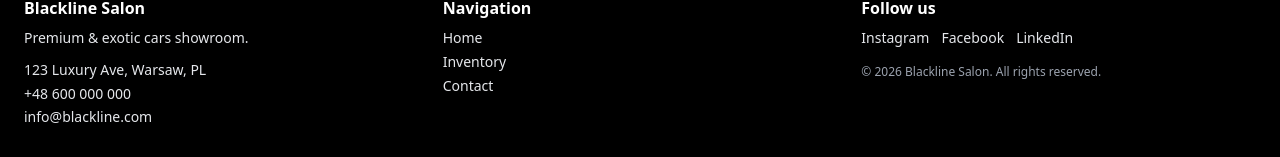
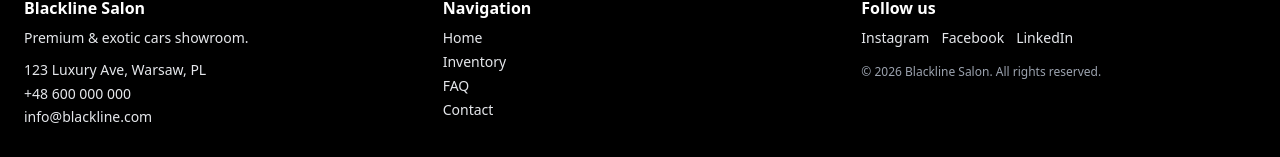
Before and after one commit to XyjerQ/salon-exotic, a React (Vite) app in the folder salon-exotic/: page / in a window 1280 px wide. Shown: the part 4465-4622 px from the top of the page. Built offline with nearby package versions, Linux system fonts and the light colour scheme; no server answers.

Commit message:
Footer fix href

```diff
--- a/salon-exotic/src/components/Footer.jsx
+++ b/salon-exotic/src/components/Footer.jsx
@@ -18,8 +18,9 @@ export default function Footer(){
           <h4 className="font-semibold text-white mb-2">Navigation</h4>
           <ul className="text-sm space-y-1">
             <li><a className="hover:underline" href="#">Home</a></li>
-            <li><a className="hover:underline" href="#inventory">Inventory</a></li>
-            <li><a className="hover:underline" href="#contact">Contact</a></li>
+            <li><a className="hover:underline" href="inventory">Inventory</a></li>
+            <li><a className="hover:underline" href="faq">FAQ</a></li>
+            <li><a className="hover:underline" href="contact">Contact</a></li>
           </ul>
         </div>
 
```
